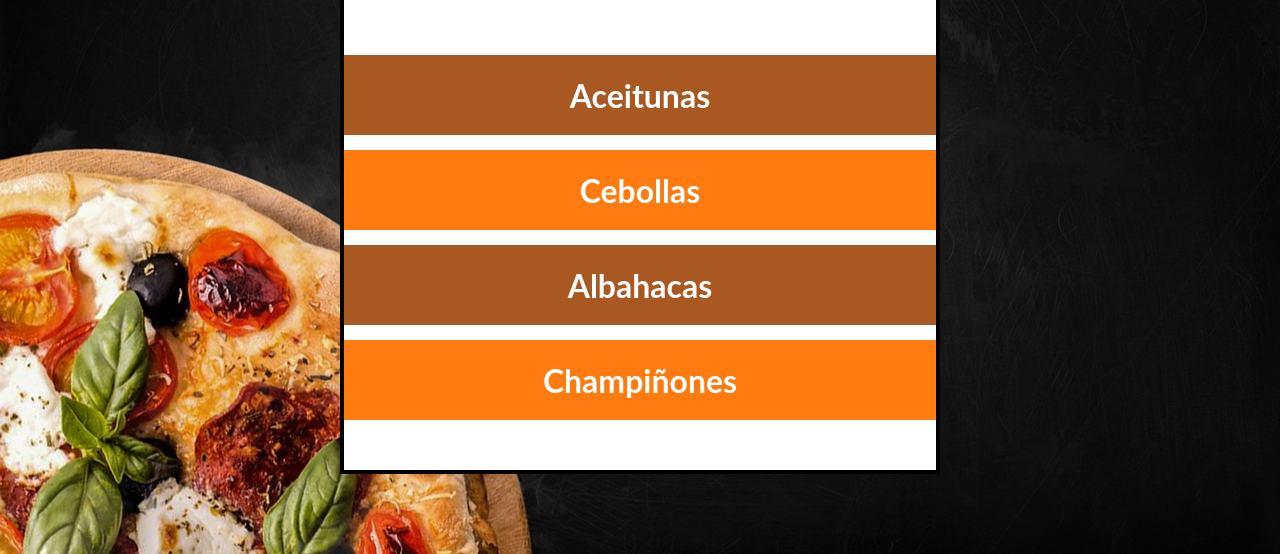
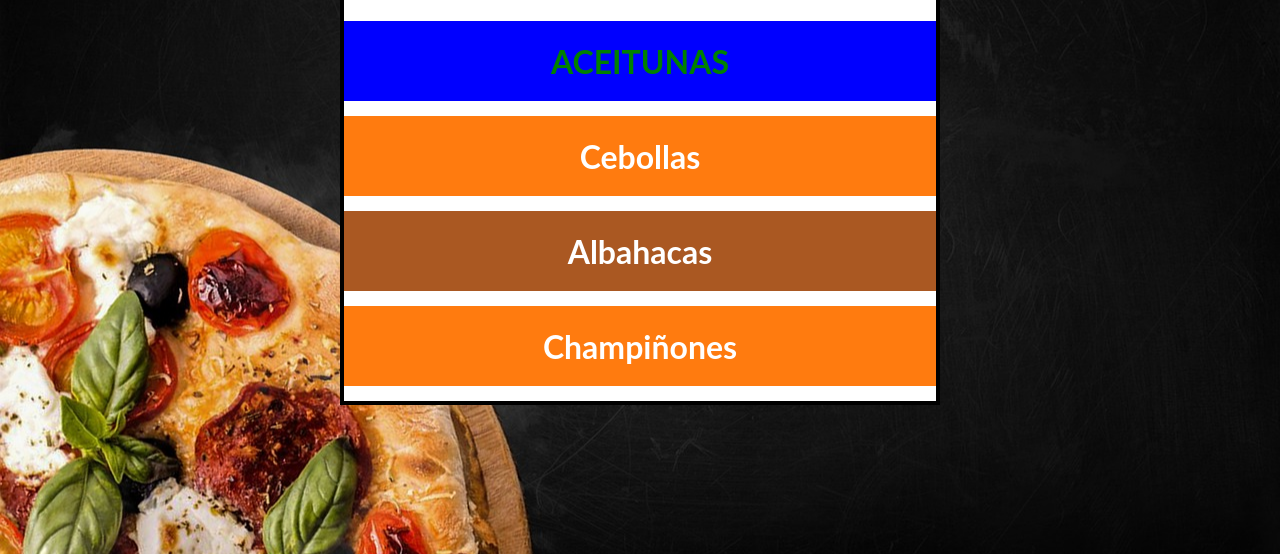
Before and after one commit to JonnhyIT28/Toppings, a plain HTML site: page index.html in a window 1280 px wide. Shown: the part 246-800 px from the top of the page. Drawn offline with Linux system fonts and the light colour scheme.

Commit message:
repaso de selectores y estilos basicos

```diff
--- a/app.js
+++ b/app.js
@@ -0,0 +1,5 @@
+const primerTopping = document.querySelector('.topping');
+
+primerTopping.style.backgroundColor = 'blue';
+primerTopping.style.color = 'green';
+primerTopping.style.textTransform = 'uppercase';
--- a/index.html
+++ b/index.html
@@ -9,7 +9,7 @@
     </head>
     <body>
         <div id="contenedor">
-            <h1 id="titulo">Toppings de Pizza</h1>
+            <h1 id="titulo">🍕 Toppings de Pizza</h1>
             <ul>
                 <li class="topping fondo-marron" id="Aceitunas">Aceitunas</li>
                 <li class="topping fondo-naranja" id="Cebollas">Cebollas</li>
--- a/styles.css
+++ b/styles.css
@@ -23,7 +23,7 @@ body {
     flex-wrap: wrap;
     justify-content: center;
     align-items: center;
-    min-height: 80vh;
+    min-height: 60vh;
     width: 80vh;
     max-width: 600px;
     background-color: white;
```
